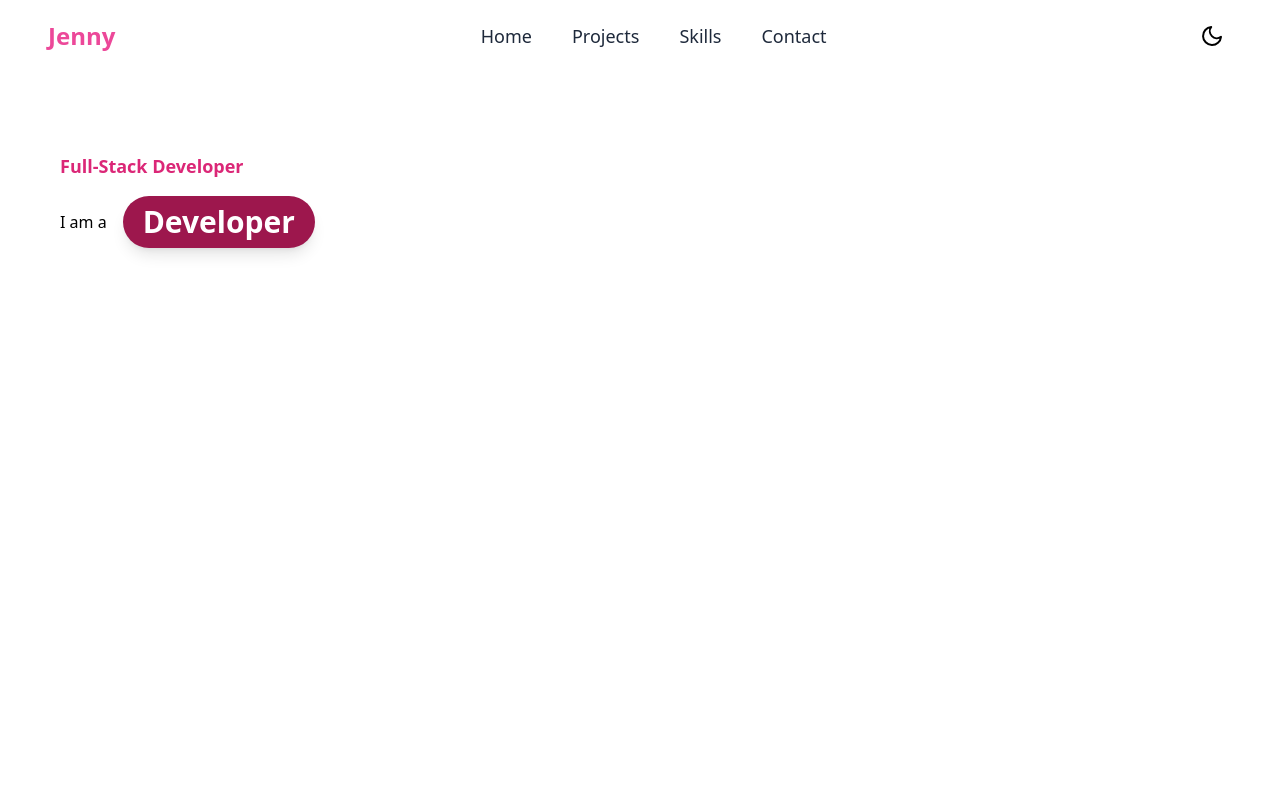
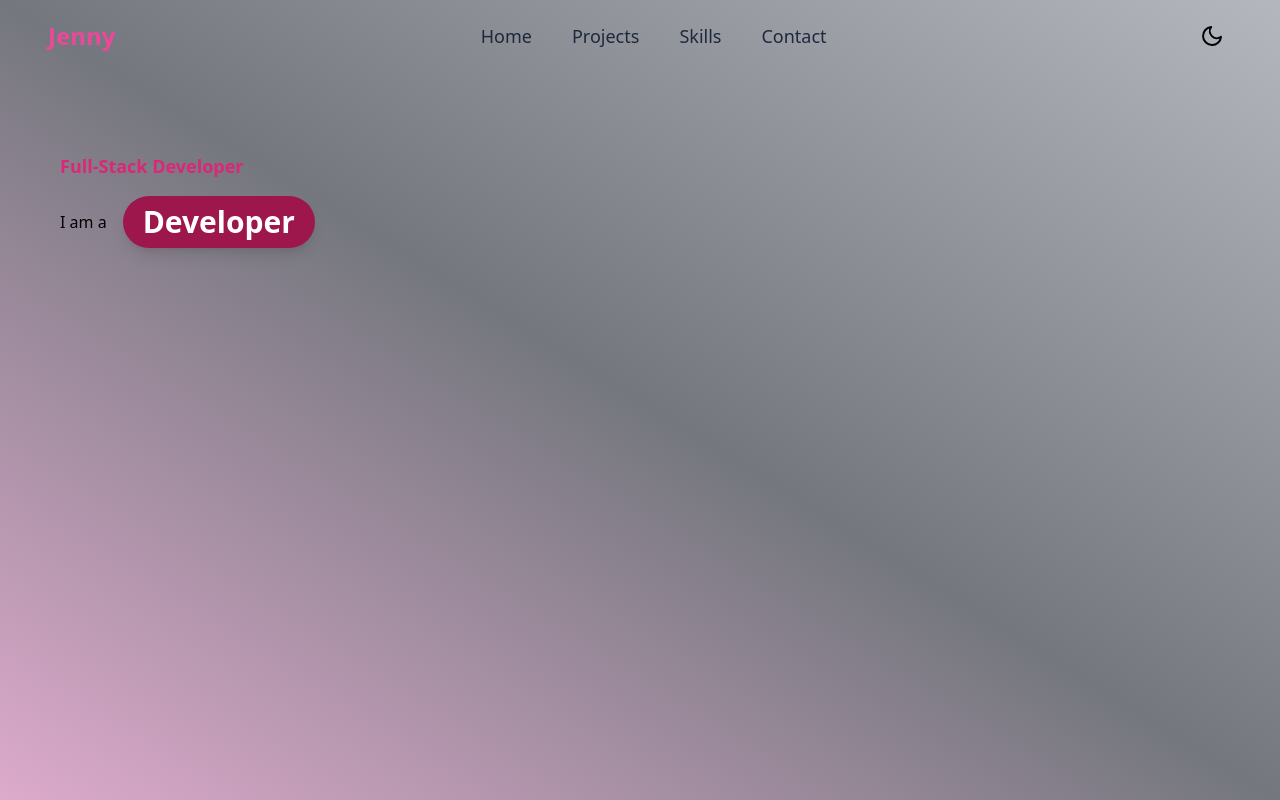
Before and after one commit to jgajdosbomben/portfolio, a React (Vite) app: page / in a window 1280 px wide. Built offline with nearby package versions, Linux system fonts and the light colour scheme.

Commit message:
Background colour changes

```diff
--- a/src/App.jsx
+++ b/src/App.jsx
@@ -21,7 +21,7 @@ function App() {
 
   return (
     <div className={`"w-full h-full min-h-[100vh] bg-white" ${darkMode && "dark"}`}>
-      <div className="w-full h-full min-h-[100vh] bg-white">
+      <div className="w-full h-full min-h-[100vh] bg-gradient-to-tr from-[#ddaacc] via-[#74777e] to-[#b4b7be]">
         <div className="dark:bg-gradient-to-tr from-[#cc29b9] via-[#030a1c] to-[#05174e]">
           <Navbar
             darkMode={darkMode}
@@ -30,9 +30,9 @@ function App() {
             toggleTheme={toggleTheme}
           />
           <section
-          id="home"
-          className="px-0 lg:px-5 lg:py-0 2xl:px-40 py-10">
-        <Header/>
+            id="home"
+            className="px-0 lg:px-5 lg:py-0 2xl:px-40 py-10">
+            <Header />
           </section>
         </div>
       </div>
```
